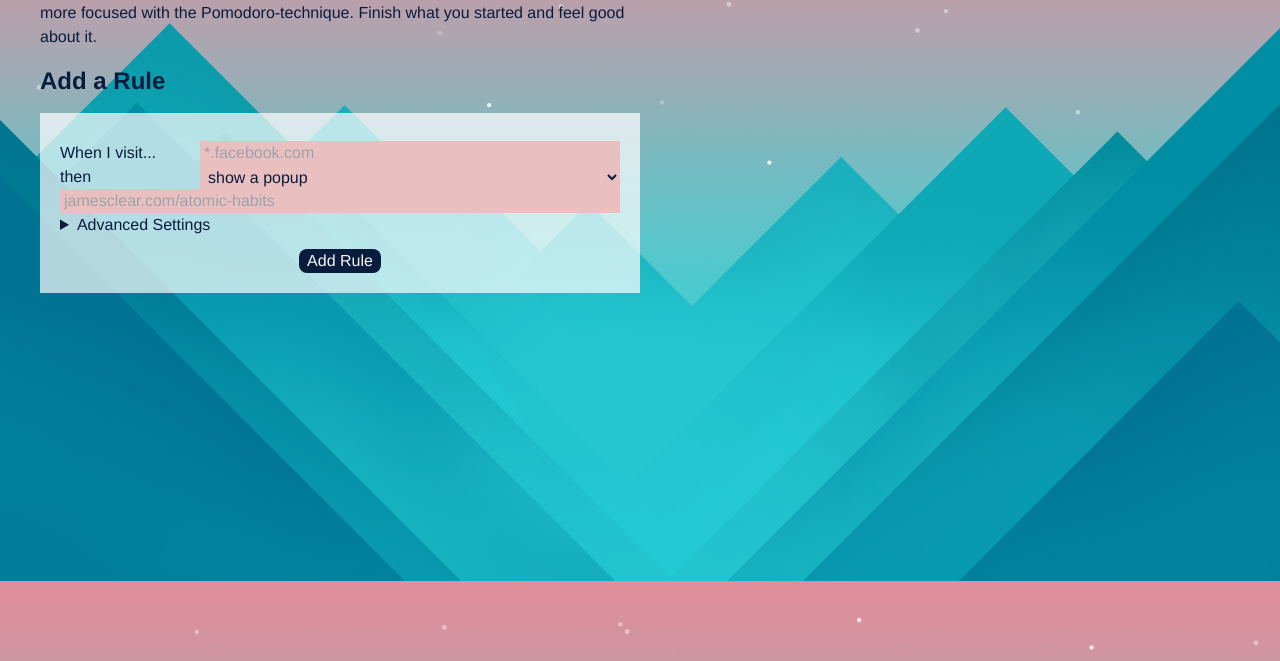
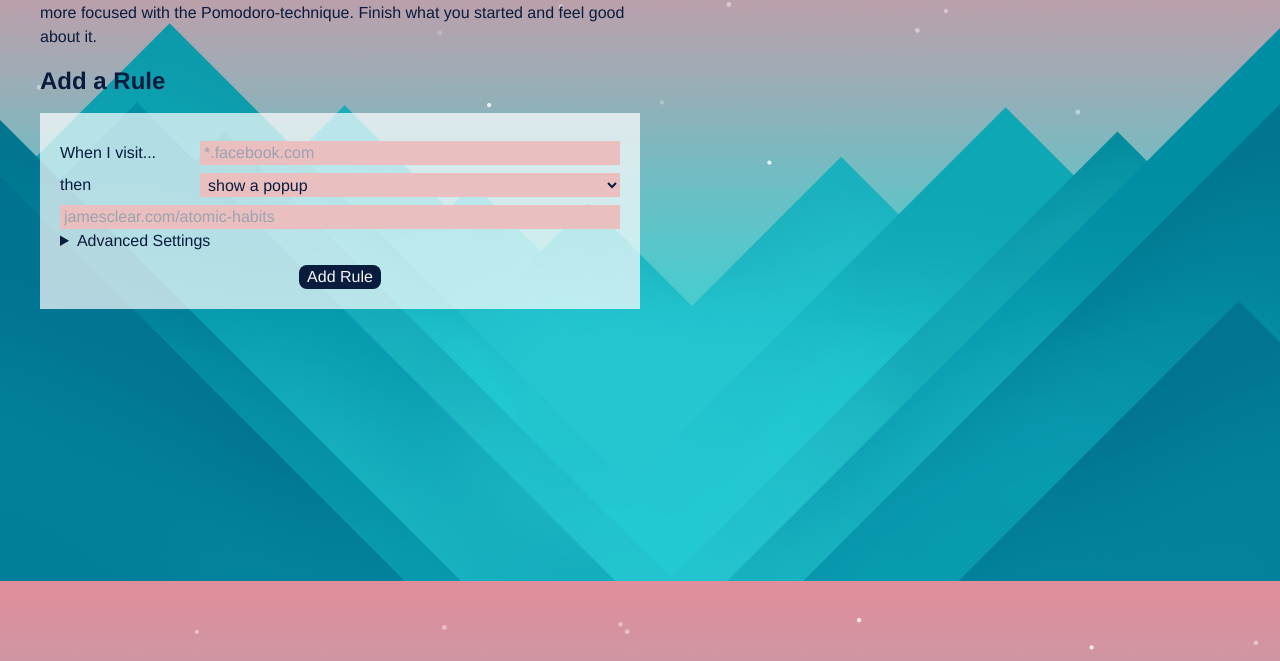
Before and after one commit to Elias-Ladenburger/Productivity-Extension, a website with bundled scripts: page ui/options.html in a window 1280 px wide. Shown: the part 139-800 px from the top of the page. Built offline with nearby package versions, Linux system fonts and the light colour scheme.

Commit message:
Fix spacing in form

```diff
--- a/ui/options.html
+++ b/ui/options.html
@@ -21,7 +21,7 @@
 
         <h2 class="text-2xl font-bold pb-4">Add a Rule</h2>
         <form class="py-5 focus:placeholder-navy bg-primary bg-opacity-70 px-5">
-          <div class="grid grid-cols-4">
+          <div class="grid grid-cols-4 space-y-2">
             <label for="actionsource" class="col-span-1 mt-2"
               >When I visit...</label
             >
@@ -30,16 +30,18 @@
               type="text"
               placeholder="*.facebook.com"
               class="bg-lightRed mt-2 col-span-3 px-1" />
-            <label for="actiontype" class="col-span-1 mt-1">then</label>
+
+            <label for="actiontype" class="col-span-1 mt-2">then</label>
             <select
               id="actiontype"
               name="actiontype"
-              class="bg-lightRed col-span-3 px-1 mt-1"></select>
+              class="bg-lightRed col-span-3 px-1 mt-2"></select>
+
             <input
               id="targetvalue"
               type="text"
               placeholder="jamesclear.com/atomic-habits"
-              class="bg-lightRed w-full col-span-4 px-1" />
+              class="bg-lightRed w-full col-span-4 px-1 mt-2" />
 
             <details class="col-span-4">
               <summary>Advanced Settings</summary>
```
Also changed, not shown: ui/main.css.
